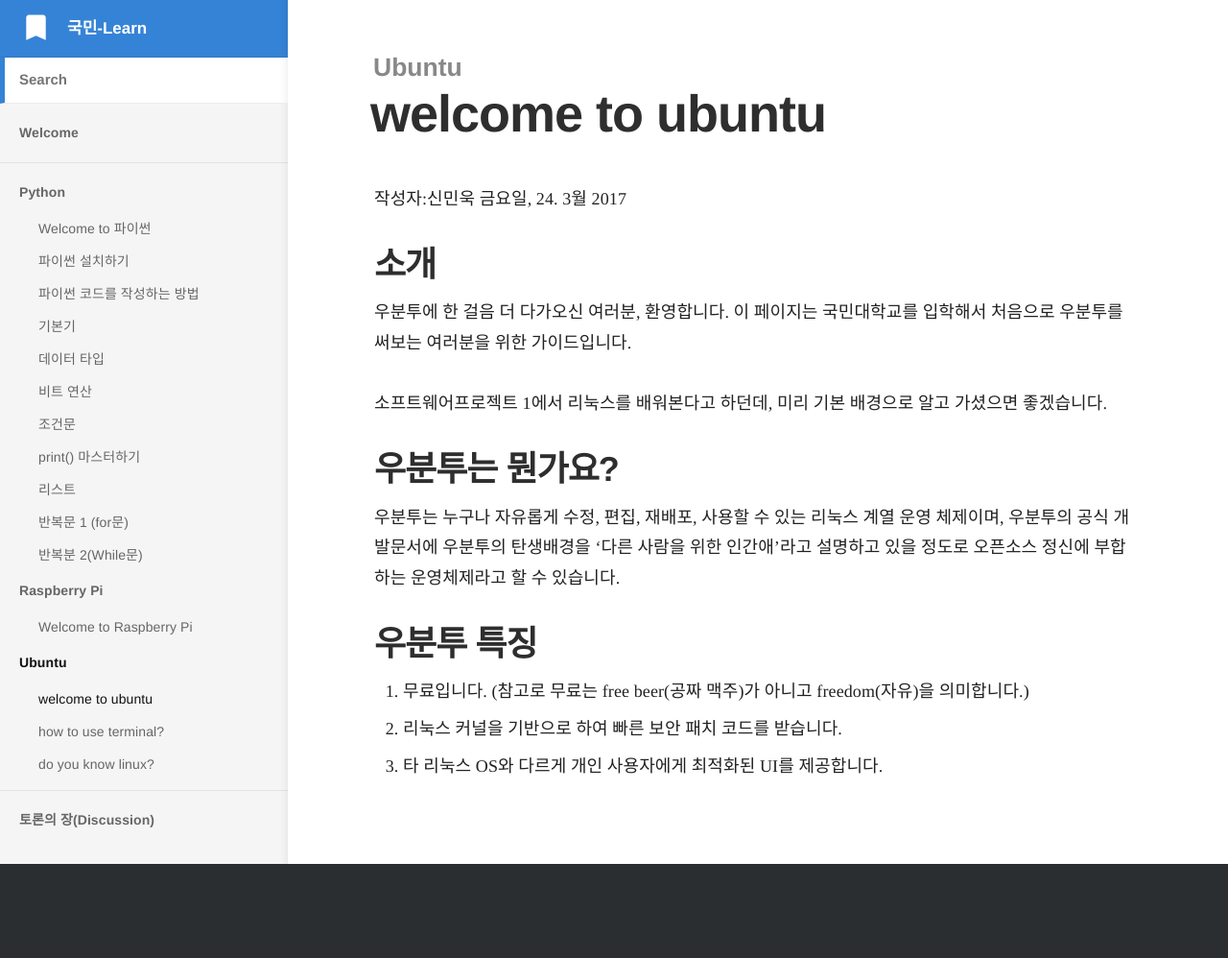
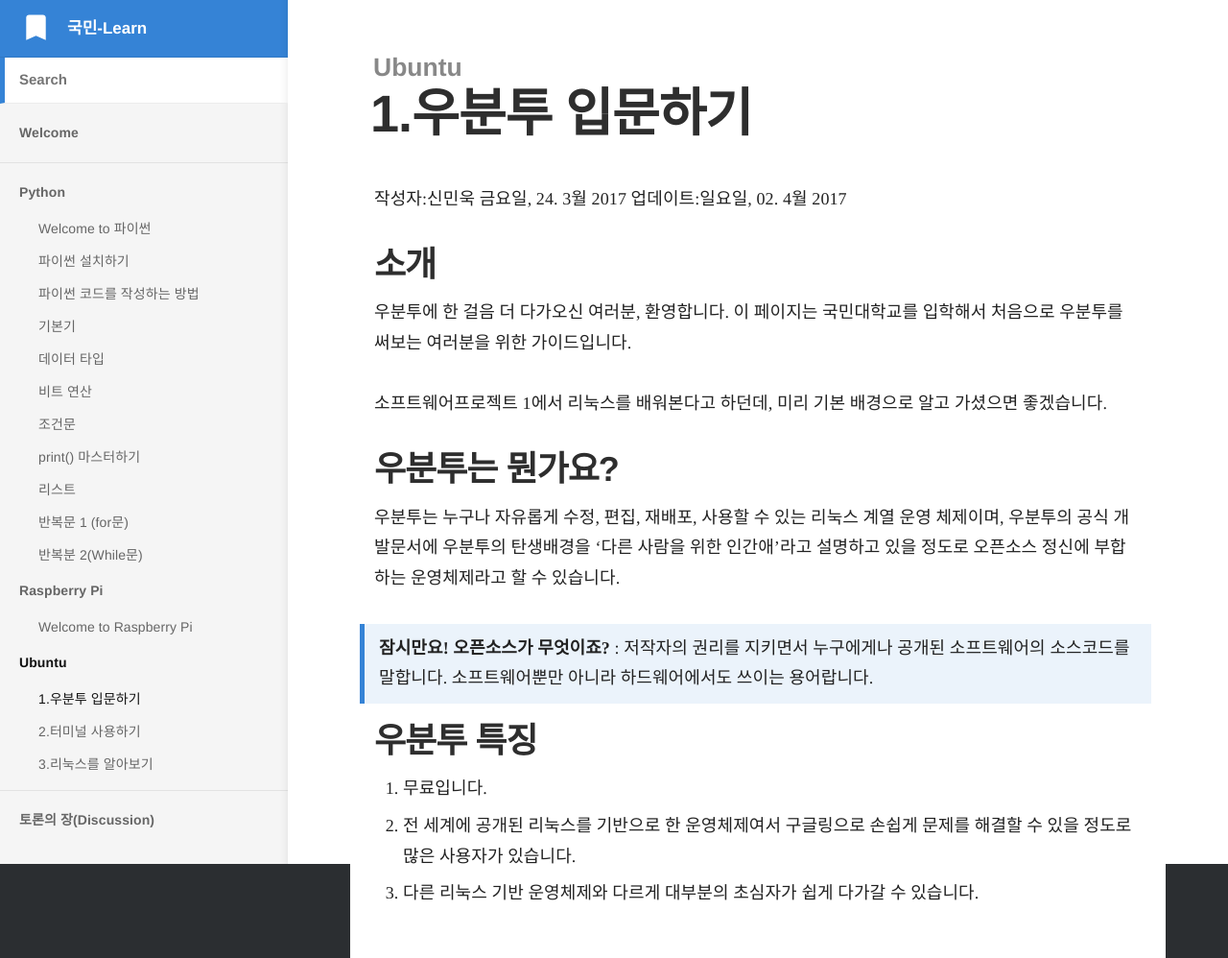
Before and after one commit to kookmin-learn/kookmin-learn.github.io, a Jekyll site: the page built from _docs/Ubuntu/welcome_ubuntu.md, in a window 1280 px wide. Shown: the whole page at 96% size. Built offline with Jekyll 4.4.1, drawn with Linux system fonts in a browser that asks for light colours; before the commit the page ends 900 px from its top, so only the background shows below that.

Commit message:
ubuntu docs1,2,3 apply review

````diff
--- a/_docs/Ubuntu/linux_know.md
+++ b/_docs/Ubuntu/linux_know.md
@@ -1,11 +1,12 @@
 ---
-title: do you know linux?
+title: 3.리눅스를 알아보기
 category : Ubuntu
 order: 3
 layout: default
 comment: true
 ---
 작성자:신민욱 토요일, 01. 4월 2017
+업데이트:일요일, 02. 4월 2017
 
 ## 리눅스에 대한 토막 상식
 여러분, 리눅스에 대해서 아시나요?
@@ -13,6 +14,9 @@ comment: true
 소프트웨어 프로젝트1-리눅스 기초 파트에서 배우게 될 내용이 약간 포함되어 있습니다.
 #### 1. 리눅스는 운영체제이다.
 리눅스는 컴퓨터 운영 체제의 하나일 수도 있고, 혹은 커널을 뜻할 수도 있답니다.
+><b>커널이 뭔가요? </b>: 하드웨어와 응용프로그램을 연결시켜주는 서비스라고 생각하시면 됩니다.
+![](https://upload.wikimedia.org/wikipedia/commons/8/8f/Kernel_Layout.svg)
+
 좁은 의미로는 리눅스 커널만을 뜻하지만, 리눅스 커널과 GNU 프로젝트의 라이브러리와 도구들이 포함된, 즉 전체 운영 체제(GNU/리눅스)를 나타내는 말로 흔히 쓰인답니다.
 #### 2. 리눅스는 리누스 토발즈가 만들었다.
 리누스 토발즈는 스웨덴계 핀란드인으로서, 우리와 같은 대학생 시절에 그는 유닉스를 만나게 되고, 리눅스와 깃을 개발하게 됩니다.
@@ -23,7 +27,7 @@ comment: true
 * 공유기
 * 스마트폰
 * 그 외 다양한 커스텀 장치
-#### 4. 리눅스 커널을 쓰는 배포판은 많다.
+#### 4. 리눅스 커널을 쓰는 운영체제는 많다.
 ![](https://upload.wikimedia.org/wikipedia/commons/1/1b/Linux_Distribution_Timeline.svg)
 >우리도 한번 만들어보자!
 #### 번외. 리눅스에는 C로 개발했다는데 C를 알아야 되나요?
--- a/_docs/Ubuntu/terminal_command.md
+++ b/_docs/Ubuntu/terminal_command.md
@@ -1,16 +1,28 @@
 ---
-title: how to use terminal?
+title: 2.터미널 사용하기
 category : Ubuntu
 order: 2
 layout: default
 comment: true
 ---
 작성자:신민욱 금요일, 24. 3월 2017
+업데이트:일요일, 02. 4월 2017
 
 ## 터미널을 켜봅시다.
+![](http://i.imgur.com/EjSKlYd.png)
 하얀 것은 글씨, 검은건 배경입니다.
 하지만 알고보면 ~~전혀 어렵지않고~~ 재미있습니다.
+## 관리자 권한 받기
+명령어를 입력할때마다
+```bash
+E: 잠금 파일 /var/lib/dpkg/lock 파일을 열 수 없습니다 - open (13: 허가 거부)
+E: 관리 디렉터리를 (/var/lib/dpkg/) 잠글 수 없습니다. 루트 사용자가 맞습니까?
+```
+이런 형식의 문구가 출력된 것을 본적이 있을 겁니다.
+이럴 때는 본인이 <code>루트 사용자가 맞습니까?</code>에 대한 답을 주면되겠죠?
+<code>sudo</code>를 명령어 앞에 붙여 본인이 루트사용자가 맞다고 인증을 하면 됩니다.
 
+sudo명령어는 substitute user do의 줄임말로써 다른 사용자의 권한을 가져온다는 의미를 가지며, 대부분은 관리자(루트)권한을 가져올때 쓰인답니다.
 ## 프로그램 실행
 보통 <code>apt</code>로 설치한 프로그램은 기본적으로 "해당 프로그램 이름"을 입력하면 실행됩니다.
 ```bash
@@ -20,7 +32,7 @@ gedit
 ```bash
 sudo gedit (경로)/(프로그램)
 ```
-**주의점 : sudo 권한은 조심히 사용해야 합니다. rm -rf처럼 위험한 명령어도 있거든요..!**
+**주의점 : 관리자 권한을 획득할 sudo 명령어는 조심히 사용해야 합니다. rm -rf처럼 위험한 명령어도 있거든요..!**
 ## 프로그램 설치
 만약 프로그램이 없다면 <code>apt install</code>을 써봅시다.
 ```bash
@@ -37,6 +49,10 @@ E: kakaotalk 패키지를 찾을 수 없습니다
 ```
 말 그대로 설치할 프로그램이 저장소에 존재하지 않은 겁니다.
 만약 PPA가 존재한다면 설치해줍시다.
+><b>잠시만요! PPA는 무엇인가요? </b>:
+ppa란, 우분투에서 기본으로 선별한 프로그램을 제외한 나머지 프로그램들을 위한 소프트웨어 저장소랍니다.
+터미널에서 <code>E:[]패키지를 찾을 수 없습니다</code>라고 출력되는 것 또한, 우분투에서 준비해온 프로그램이 아니라는 증거죠!
+
 ```bash
 sudo add-apt-repository '저장소 이름'
 ```
--- a/_docs/Ubuntu/welcome_ubuntu.md
+++ b/_docs/Ubuntu/welcome_ubuntu.md
@@ -1,11 +1,12 @@
 ---
-title: welcome to ubuntu
+title: 1.우분투 입문하기
 category : Ubuntu
 order: 1
 layout: default
 comment: true
 ---
 작성자:신민욱 금요일, 24. 3월 2017
+업데이트:일요일, 02. 4월 2017
 
 ## 소개
 우분투에 한 걸음 더 다가오신 여러분, 환영합니다.
@@ -16,9 +17,11 @@ comment: true
 ## 우분투는 뭔가요?
 우분투는 누구나 자유롭게 수정, 편집, 재배포, 사용할 수 있는 리눅스 계열 운영 체제이며,
 우분투의 공식 개발문서에 우분투의 탄생배경을 ‘다른 사람을 위한 인간애’라고 설명하고 있을 정도로 오픈소스 정신에 부합하는 운영체제라고 할 수 있습니다.
+><b>잠시만요! 오픈소스가 무엇이죠? </b>:
+저작자의 권리를 지키면서 누구에게나 공개된 소프트웨어의 소스코드를 말합니다.
+소프트웨어뿐만 아니라 하드웨어에서도 쓰이는 용어랍니다.
 
 ## 우분투 특징
 1. 무료입니다.
-(참고로 무료는 free beer(공짜 맥주)가 아니고 freedom(자유)을 의미합니다.)
-2. 리눅스 커널을 기반으로 하여 빠른 보안 패치 코드를 받습니다.
-3. 타 리눅스 OS와 다르게 개인 사용자에게 최적화된 UI를 제공합니다.
+2. 전 세계에 공개된 리눅스를 기반으로 한 운영체제여서 구글링으로 손쉽게 문제를 해결할 수 있을 정도로 많은 사용자가 있습니다.
+3. 다른 리눅스 기반 운영체제와 다르게 대부분의 초심자가 쉽게 다가갈 수 있습니다.
````
